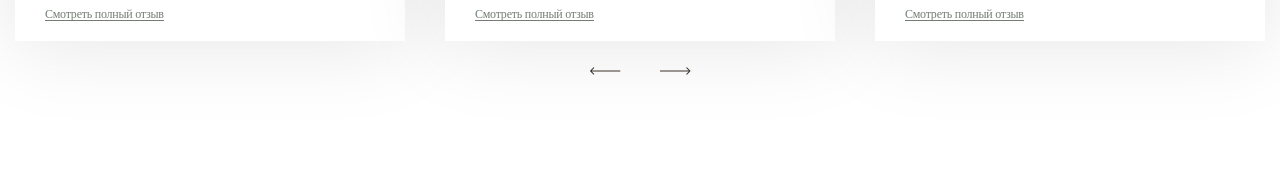
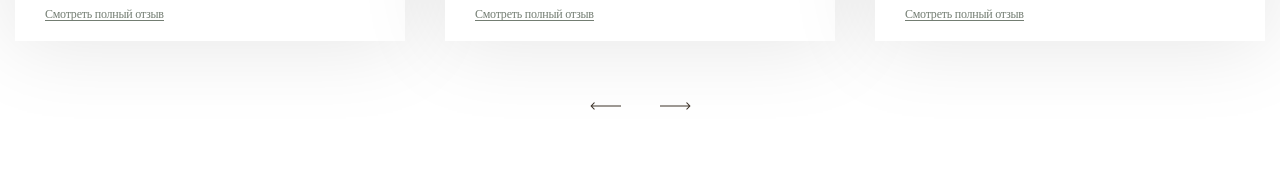
Before and after one commit to zorion1234/naarada-html, a website: page #src/index.html in a window 1280 px wide. Shown: the part 6040-6211 px from the top of the page. Drawn offline with nearby package versions, Linux system fonts and the light colour scheme; files that its build step writes are made by us from their sources; files whose address does not match are found by name.

Commit message:
added changes for bitrix

```diff
--- a/#src/scss/cottage/reviews.scss
+++ b/#src/scss/cottage/reviews.scss
@@ -36,12 +36,12 @@
 
    &__btn {
       left: 50%;
-      height: 10px;
-      bottom: 85px;
-      padding: 20px;
+      width: 50px;
+      height: 30px;
+      bottom: 55px;
 
       &_next {
-         // transform: translateX(20px);
+         transform: translateX(10px);
       }
 
       &_prev {
```
Also changed, not shown: docs/css/style.css, docs/css/style.desktop.min.css, docs/css/style.min.css.
